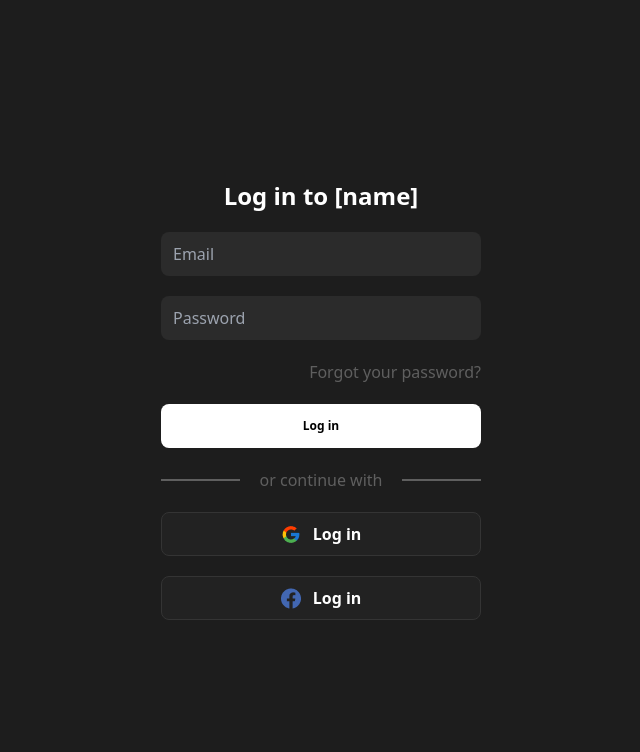
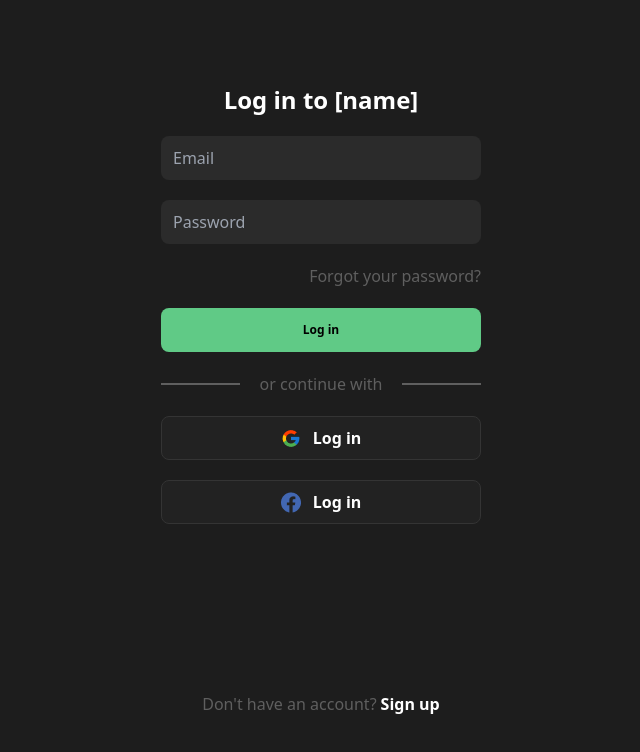
Before and after one commit to gpNoCompany/GOS, a React (Vite) app: page / in a window 1280 px wide. Shown: the top 752 px of the page, without its empty margins (319-959 px from the left). Built offline with nearby package versions, Linux system fonts and the light colour scheme.

Commit message:
https://tree.taiga.io/project/tuberkul-gos/us/12?kanban-include_attachments=1&kanban-include_tasks=1&kanban-status=9222423 finish styling

```diff
--- a/src/pages/sign-in/ui/index.tsx
+++ b/src/pages/sign-in/ui/index.tsx
@@ -3,26 +3,26 @@ import FACEBOOK_ICON from '../../../assets/icons/Frame_facebook.png'
 
 export const SignInForm = () => {
   return (
-    <div className="flex justify-center h-screen items-center bg-light-black">
+    <div className="flex justify-around flex-col  h-screen items-center  bg-light-black">
       <form className="w-80">
         <fieldset className="flex flex-col gap-5 text-white mb-5">
           <legend className="text-center text-2xl font-black mb-5">
             Log in to [name]
           </legend>
           <input
-            className="py-3.5 px-3 rounded-lg h-11 bg-dark-gray"
+            className="transition-all hover:bg-input-hover outline-2 outline-input-border-gray py-3.5 px-3 rounded-lg h-11 bg-dark-gray"
             placeholder="Email"
             type="email"
           />
           <input
-            className="py-3.5 px-3 rounded-lg h-11 bg-dark-gray"
+            className="transition-all hover:bg-input-hover outline-2 outline-input-border-gray py-3.5 px-3 rounded-lg h-11 bg-dark-gray"
             placeholder="Password"
             type="password"
           />
-          <button className="text-light-gray text-right">
+          <a href="#" className="text-light-gray text-right">
             Forgot your password?
-          </button>
-          <button className="bg-white text-black h-11 rounded-lg text-xs font-semibold">
+          </a>
+          <button className="transition-all hover:opacity-80 bg-btn-bg-green text-black h-11 rounded-lg text-xs font-semibold">
             Log in
           </button>
         </fieldset>
@@ -30,16 +30,20 @@ export const SignInForm = () => {
           <div className="text-light-gray mx-5">or continue with</div>
         </div>
         <div className="flex flex-col gap-5">
-          <button className="flex gap-3 justify-center items-center bg-btn-bg-black border border-btn-border-black rounded-lg h-11">
+          <button className="transition-all hover:bg-dark-gray flex gap-3 justify-center items-center bg-btn-bg-black border border-btn-border-black rounded-lg h-11">
             <img src={GOOGLE_ICON} alt="Google" />
             <span className="font-bold text-white">Log in</span>
           </button>
-          <button className="flex gap-3 justify-center items-center bg-btn-bg-black border border-btn-border-black rounded-lg h-11">
+          <button className="transition-all hover:bg-dark-gray flex gap-3 justify-center items-center bg-btn-bg-black border border-btn-border-black rounded-lg h-11">
             <img src={FACEBOOK_ICON} alt="Facebook" />
             <span className="font-bold text-white">Log in</span>
           </button>
         </div>
       </form>
+      <a href="#" className="text-light-gray flex gap-1 justify-center ">
+        Don't have an account?
+        <p className="text-white font-bold ">Sign up</p>
+      </a>
     </div>
   )
 }
--- a/tailwind.config.js
+++ b/tailwind.config.js
@@ -1,18 +1,18 @@
 /** @type {import('tailwindcss').Config} */
 export default {
-  content: [
-    "./index.html",
-    "./src/**/*.{js,ts,jsx,tsx}",
-  ],
+  content: ['./index.html', './src/**/*.{js,ts,jsx,tsx}'],
   theme: {
     extend: {
-      colors:{
+      colors: {
         'light-black': '#1D1D1D',
         'light-gray': '#5F5F5F',
         'dark-gray': '#2B2B2B',
-        'btn-bg-black':'#222222',
-        'btn-border-black':'#343434',
-      }
+        'btn-bg-green': '#60CA86',
+        'btn-bg-black': '#222222',
+        'btn-border-black': '#343434',
+        'input-border-gray': 'rgba(177, 150, 255, 0.5)',
+        'input-hover': '#383838',
+      },
     },
   },
   plugins: [],
```
Also changed, not shown: src/app/styles/index.css (line endings or trailing spaces).
